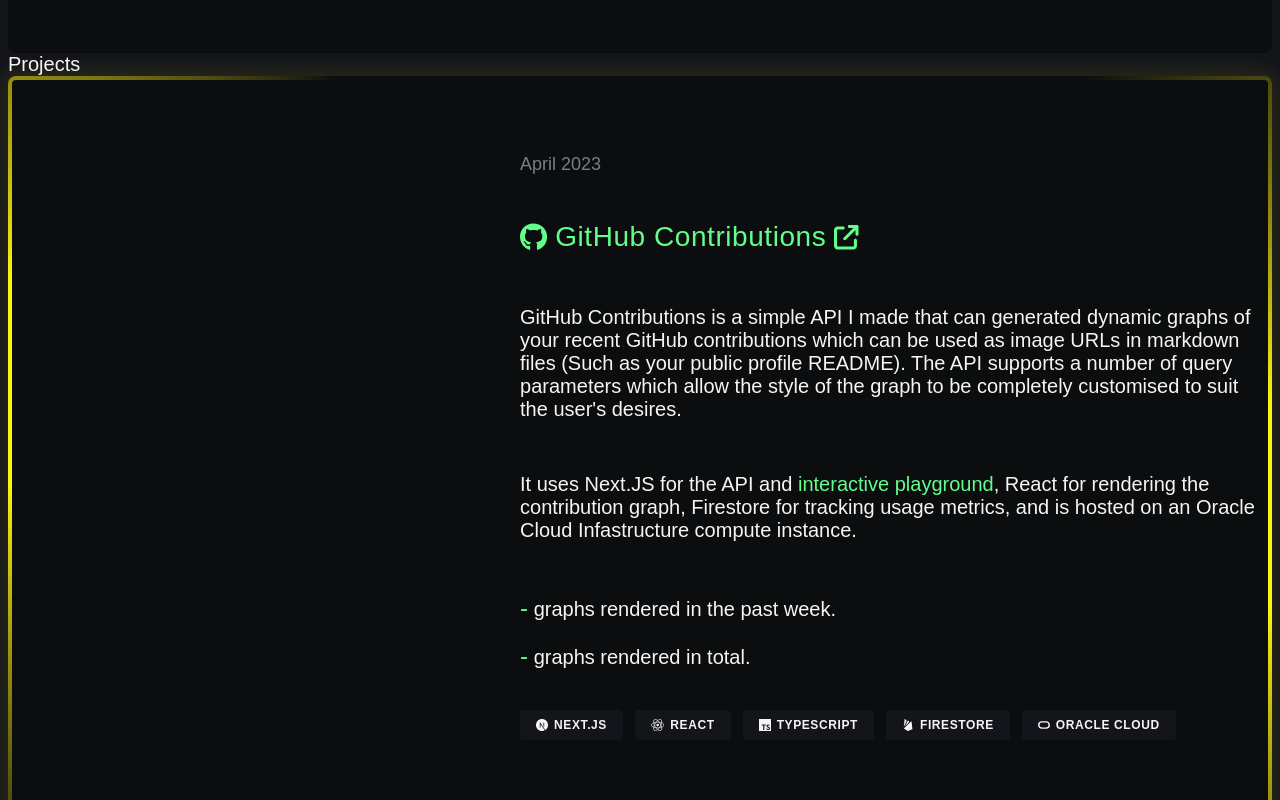
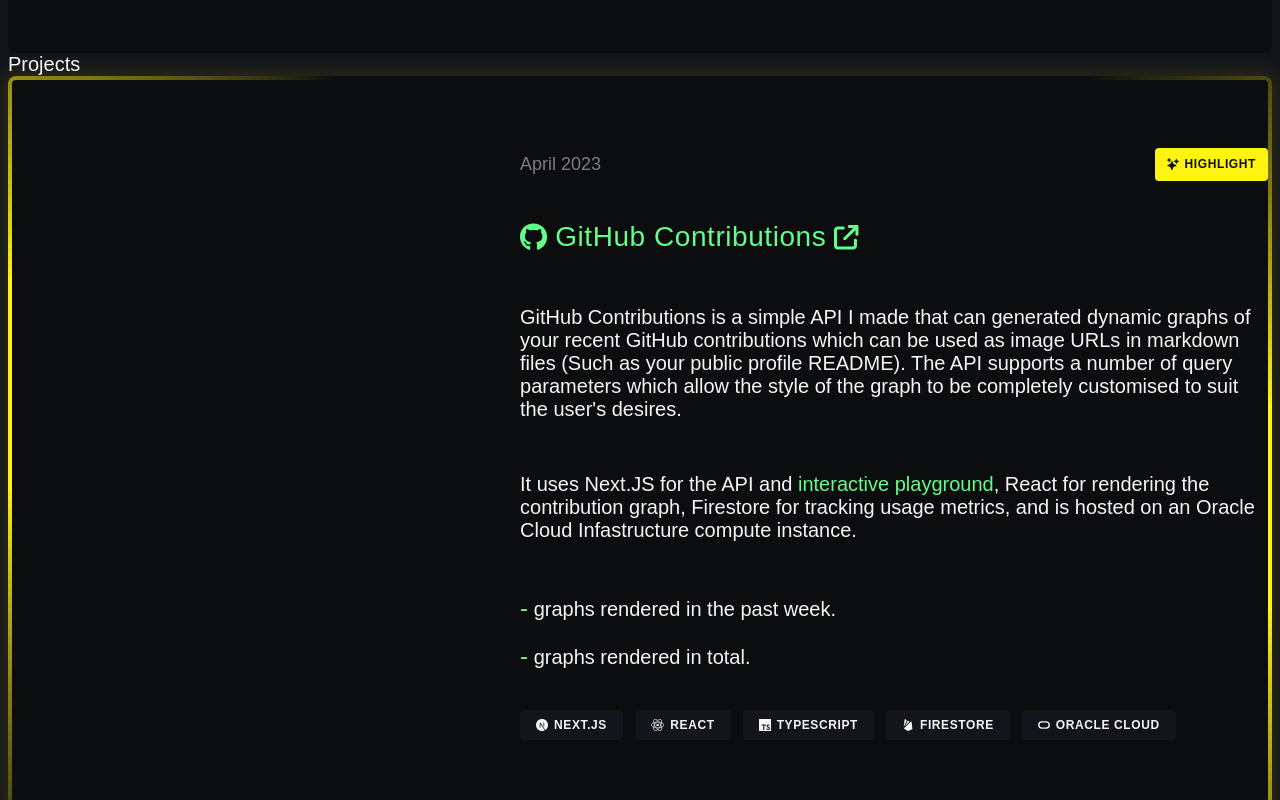
Before and after one commit to pumbas600/E-Portfolio, a Next.js app: page /v1 in a window 1280 px wide. Shown: the part 2160-2960 px from the top of the page. Built offline with nearby package versions, Linux system fonts and the light colour scheme; no server answers; a web font is replaced by a local one.

Commit message:
feat: :sparkles: add highlight badge

```diff
--- /dev/null
+++ b/src/components/Badges/Badge.tsx
@@ -0,0 +1,42 @@
+'use client';
+
+import { ReactNode } from 'react';
+import styled from 'styled-components';
+
+export const BadgeWrapper = styled.p`
+  border-radius: 0.25rem;
+  padding-inline: var(--space-0_75);
+  padding-block: var(--space-0_25);
+
+  align-items: center;
+  column-gap: 0.5em;
+  display: flex;
+  flex-direction: row;
+
+  text-transform: uppercase;
+  font-size: var(--type-0_75);
+  font-weight: 600;
+  letter-spacing: 0.05em;
+`;
+
+const PrimaryBadgeWrapper = styled(BadgeWrapper)`
+  background-color: var(--primary-accent-color);
+  color: var(--primary-accent-contrast-text-color);
+  font-weight: 700;
+`;
+
+export interface BadgeProps {
+  label: string;
+  icon?: ReactNode;
+  variant?: 'primary';
+}
+
+export default function Badge({ label, icon, variant = 'primary' }: BadgeProps) {
+  const BadgeComponent = variant === 'primary' ? PrimaryBadgeWrapper : BadgeWrapper;
+
+  return (
+    <BadgeComponent>
+      {icon} {label}
+    </BadgeComponent>
+  );
+}
--- a/src/components/Badges/TechnologyBadge.tsx
+++ b/src/components/Badges/TechnologyBadge.tsx
@@ -1,23 +1,12 @@
 'use client';
 
-import { ReactNode } from 'react';
 import styled from 'styled-components';
+import { BadgeProps, BadgeWrapper } from './Badge';
 
-const BadgeWrapper = styled.p<{ $hoverBackground?: string; $hoverColor?: string }>`
+const TechnologyBadgeWrapper = styled(BadgeWrapper)<{ $hoverBackground?: string; $hoverColor?: string }>`
   background-color: var(--primary-background-color);
-  border-radius: 0.25rem;
   padding-inline: var(--space-1);
   padding-block: var(--space-0_5);
-
-  align-items: center;
-  column-gap: 0.5em;
-  display: flex;
-  flex-direction: row;
-
-  text-transform: uppercase;
-  font-size: var(--type-0_75);
-  font-weight: 600;
-  letter-spacing: 0.05em;
 
   &:hover {
     background-color: ${({ $hoverBackground }) => $hoverBackground};
@@ -25,17 +14,15 @@ const BadgeWrapper = styled.p<{ $hoverBackground?: string; $hoverColor?: string
   }
 `;
 
-export interface BadgeProps {
-  icon: ReactNode;
-  name: string;
+export interface TechnologyBadgeProps extends BadgeProps {
   hoverBackground?: string;
   hoverColor?: string;
 }
 
-export default function TechnologyBadge({ icon, name, hoverColor, hoverBackground }: BadgeProps) {
+export default function TechnologyBadge({ icon, label, hoverColor, hoverBackground }: TechnologyBadgeProps) {
   return (
-    <BadgeWrapper $hoverBackground={hoverBackground} $hoverColor={hoverColor}>
-      {icon} {name}
-    </BadgeWrapper>
+    <TechnologyBadgeWrapper $hoverBackground={hoverBackground} $hoverColor={hoverColor}>
+      {icon} {label}
+    </TechnologyBadgeWrapper>
   );
 }
--- a/src/components/Badges/TechnologyBadges.tsx
+++ b/src/components/Badges/TechnologyBadges.tsx
@@ -1,7 +1,7 @@
 'use client';
 
 import styled from 'styled-components';
-import { BadgeProps } from './TechnologyBadge';
+import { TechnologyBadgeProps } from './TechnologyBadge';
 import TypeScriptIcon from '../Icons/TypeScriptIcon';
 import NextJsIcon from '../Icons/NextJsIcon';
 import ReactIcon from '../Icons/ReactIcon';
@@ -15,60 +15,60 @@ import DerbyIcon from '../Icons/DerbyIcon';
 
 export const TechnologyBadges = {
   TypeScript: {
-    name: 'TypeScript',
+    label: 'TypeScript',
     icon: <TypeScriptIcon />,
     hoverBackground: '#007ACC',
   },
   NextJs: {
-    name: 'Next.js',
+    label: 'Next.js',
     icon: <NextJsIcon />,
     hoverBackground: '#000000',
   },
   React: {
-    name: 'React',
+    label: 'React',
     icon: <ReactIcon />,
     hoverColor: '#62dbee',
     hoverBackground: '#20232a',
   },
   Firestore: {
-    name: 'Firestore',
+    label: 'Firestore',
     icon: <FirestoreIcon />,
     hoverColor: '#000000',
     hoverBackground: '#FFCA28',
   },
   OracleCloud: {
-    name: 'Oracle Cloud',
+    label: 'Oracle Cloud',
     icon: <OracleIcon />,
     hoverBackground: '#EA1B22',
   },
   Java: {
-    name: 'Java',
+    label: 'Java',
     icon: <FontAwesomeIcon icon={faJava} size="1x" />,
     hoverBackground: '#ED8B00',
   },
   JavaScript: {
-    name: 'JavaScript',
+    label: 'JavaScript',
     icon: <FontAwesomeIcon icon={faJs} size="1x" />,
     hoverColor: '#000000',
     hoverBackground: '#F7DF1E',
   },
   SprintBoot: {
-    name: 'Spring Boot',
+    label: 'Spring Boot',
     icon: <SprintBootIcon />,
     hoverBackground: '#6db33f',
   },
   Thymeleaf: {
-    name: 'Thymeleaf',
+    label: 'Thymeleaf',
     icon: <ThymeleafIcon />,
     hoverBackground: '#005F0F',
   },
   Derby: {
-    name: 'Derby',
+    label: 'Derby',
     icon: <DerbyIcon />,
     hoverColor: '#000000',
     hoverBackground: '#ffffff',
   },
-} satisfies Record<string, BadgeProps>;
+} satisfies Record<string, TechnologyBadgeProps>;
 
 export const BadgeContainer = styled.div`
   display: flex;
--- a/src/components/Card/ProjectCard.tsx
+++ b/src/components/Card/ProjectCard.tsx
@@ -10,7 +10,9 @@ import { ReactNode } from 'react';
 import { SecondaryText } from '../Typography';
 import ExteralLink from '../Links/ExternalLink';
 import styled from 'styled-components';
-import Badge, { BadgeProps } from '../Badges/TechnologyBadge';
+import TechnologyBadge, { TechnologyBadgeProps } from '../Badges/TechnologyBadge';
+import Badge from '../Badges/Badge';
+import SparklesIcon from '../Icons/SparklesIcon';
 
 const HighlightedProjectCard = styled(Card)`
   // Modified from: https://codepen.io/michellebarker/pen/gOMBPQj
@@ -55,13 +57,18 @@ const Description = styled.div`
   row-gap: var(--space-0_75);
 `;
 
+const SecondaryWrapper = styled.div`
+  display: flex;
+  justify-content: space-between;
+`;
+
 interface ProjectCardProps {
   highlighted?: boolean;
   name: string;
   description: ReactNode;
   date: string;
   githubUrl: string;
-  technologies: BadgeProps[];
+  technologies: TechnologyBadgeProps[];
 }
 
 export default function ProjectCard({
@@ -76,7 +83,10 @@ export default function ProjectCard({
 
   return (
     <CardComponent id={generateId(name)}>
-      <SecondaryText>{date}</SecondaryText>
+      <SecondaryWrapper>
+        <SecondaryText>{date}</SecondaryText>
+        {highlighted && <Badge label="Highlight" icon={<SparklesIcon />} />}
+      </SecondaryWrapper>
       <h3>
         <ExteralLink href={githubUrl} variant="secondary">
           <FontAwesomeIcon icon={faGithub} />
@@ -86,7 +96,7 @@ export default function ProjectCard({
       <Description>{description}</Description>
       <BadgeContainer>
         {technologies.map((props) => (
-          <Badge key={props.name} {...props} />
+          <TechnologyBadge key={props.label} {...props} />
         ))}
       </BadgeContainer>
     </CardComponent>
```
